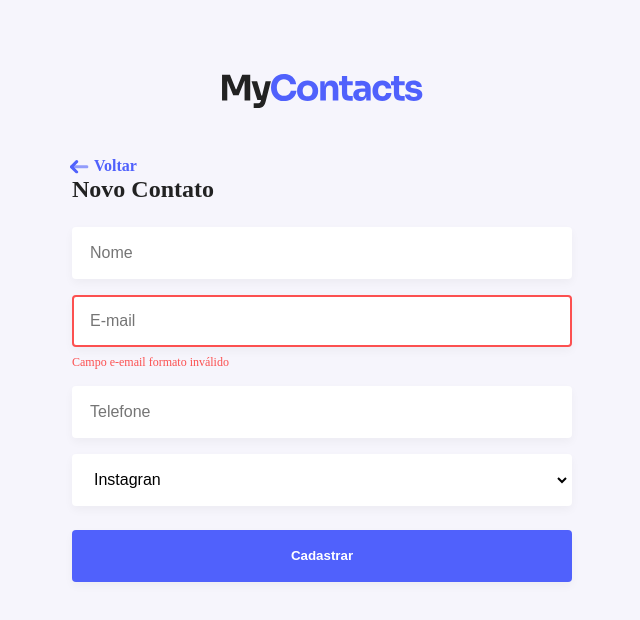
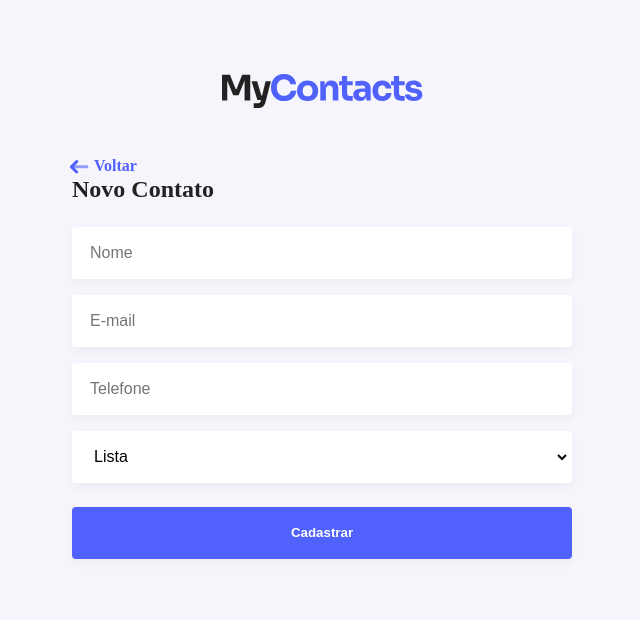
Before and after one commit to victorgonzalezz/myContacts, a React (Vite) app: page /new in a window 1280 px wide. Shown: the top 620 px of the page, without its empty margins (318-958 px from the left). Built offline with nearby package versions, Linux system fonts and the light colour scheme.

Commit message:
validation and custom Hooks
validation, errors, and custom Hooks

```diff
--- a/src/components/ContactForm/index.jsx
+++ b/src/components/ContactForm/index.jsx
@@ -1,4 +1,9 @@
 import PropTypes from 'prop-types';
+import { useState } from 'react';
+
+import isEmailValid from '../../utils/isEmailValid';
+
+import useErrors from '../../hooks/useErrors';
 
 import { Form, ButtonContainer } from './styles';
 
@@ -8,23 +13,83 @@ import Select from '../Select';
 import Button from '../Button';
 
 export default function ContactForm({ buttonLabel }) {
+  const [nome, setNome] = useState('');
+  const [email, setEmail] = useState('');
+  const [phone, setPhone] = useState('');
+  const [category, setCategory] = useState('');
+
+  const { setError, removeError, getErrorMessageByFieldName } = useErrors();
+
+  function handleNomeChange(event) {
+    setNome(event.target.value);
+
+    if (!event.target.value) {
+      setError({ field: 'nome', message: 'Nome é obrigatório.' });
+    } else {
+      removeError('name');
+    }
+  }
+
+  function handleEmailChange(event) {
+    setEmail(event.target.value);
+
+    if (event.target.value && !isEmailValid(event.target.value)) {
+      setError({ field: 'email', message: 'Tá errado o email seu tanso!' });
+    } else {
+      removeError('email');
+    }
+  }
+
+  function handleSubmit(event) {
+    event.preventDefault();
+
+    console.log({
+      nome, email, phone, category,
+    });
+  }
+
   return (
-    <Form>
-      <FormGroup>
-        <Input placeholder="Nome" />
+    // eslint-disable-next-line react/jsx-no-bind
+    <Form onSubmit={handleSubmit}>
+      <FormGroup error={getErrorMessageByFieldName('nome')}>
+        <Input
+          error={getErrorMessageByFieldName('nome')}
+          nome="nome"
+          placeholder="Nome"
+          value={nome}
+          // eslint-disable-next-line react/jsx-no-bind
+          onChange={handleNomeChange}
+        />
       </FormGroup>
       <FormGroup
-        error="Campo e-email formato inválido"
+        error={getErrorMessageByFieldName('email')}
       >
-        <Input placeholder="E-mail" error />
+        <Input
+          error={getErrorMessageByFieldName('email')}
+          placeholder="E-mail"
+          nome="email"
+          value={email}
+          // eslint-disable-next-line react/jsx-no-bind
+          onChange={handleEmailChange}
+        />
       </FormGroup>
       <FormGroup>
-        <Input placeholder="Telefone" />
+        <Input
+          placeholder="Telefone"
+          nome="phone"
+          value={phone}
+          onChange={(event) => setPhone(event.target.value)}
+        />
       </FormGroup>
 
       <FormGroup>
-        <Select>
+        <Select
+          value={category}
+          onChange={(event) => setCategory(event.target.value)}
+        >
+          <option value="">Lista</option>
           <option value="instagran">Instagran</option>
+          <option value="category">Category</option>
         </Select>
       </FormGroup>
 
--- /dev/null
+++ b/src/hooks/useErrors.jsx
@@ -0,0 +1,30 @@
+import { useState } from 'react';
+
+export default function useErrors() {
+  const [errors, setErrors] = useState([]);
+
+  function setError({ field, message }) {
+    const errorAlreadyExists = errors.find((error) => error.field === 'email');
+
+    if (errorAlreadyExists) {
+      return;
+    }
+
+    setErrors((prevState) => [
+      ...prevState,
+      { field, message },
+    ]);
+  }
+
+  function removeError(fieldName) {
+    setErrors((prevState) => prevState.filter(
+      (error) => error.field !== fieldName,
+    ));
+  }
+
+  function getErrorMessageByFieldName(fieldName) {
+    return errors.find((error) => error.field === fieldName)?.message;
+  }
+
+  return { setError, removeError, getErrorMessageByFieldName };
+}
--- /dev/null
+++ b/src/utils/isEmailValid.jsx
@@ -0,0 +1,5 @@
+export default function isEmailValid(email) {
+  // eslint-disable-next-line max-len
+  const regex = /^(([^<>()[\]\\.,;:\s@"]+(\.[^<>()[\]\\.,;:\s@"]+)*)|(".+"))@((\[[0-9]{1,3}\.[0-9]{1,3}\.[0-9]{1,3}\.[0-9]{1,3}\])|(([a-zA-Z\-0-9]+\.)+[a-zA-Z]{2,}))$/;
+  return regex.test(email);
+}
```
